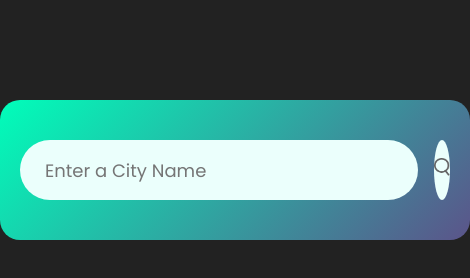
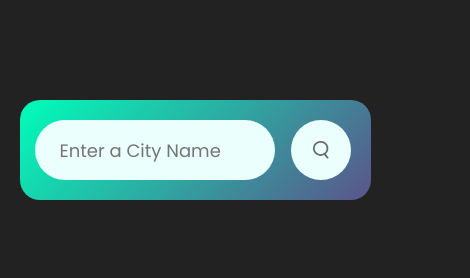
Before and after one commit to Faiznhmd/Weather, a plain HTML site: page index.html in a window 390 px wide. Shown: the whole page, 470 px wide, since content can reach past the window. Drawn offline with Linux system fonts and the light colour scheme; files whose address does not match are found by name.

Commit message:
responsive

```diff
--- a/index.html
+++ b/index.html
@@ -10,9 +10,11 @@
     <div class="card">
       <div class="search">
         <input type="text" placeholder="Enter a City Name" />
-        <button>
-          <img src="./weather-app-img/images/search.png" alt="" />
-        </button>
+        <div>
+          <button>
+            <img src="./weather-app-img/images/search.png" alt="" />
+          </button>
+        </div>
       </div>
       <div class="error"><p>Invalid city Name</p></div>
       <div class="weather">
--- a/style.css
+++ b/style.css
@@ -6,9 +6,11 @@
   box-sizing: border-box;
   font-family: 'Poppins', sans-serif;
 }
+
 body {
   background: #222;
 }
+
 .card {
   width: 90%;
   max-width: 470px;
@@ -19,12 +21,14 @@ body {
   padding: 40px 35px;
   text-align: center;
 }
+
 .search {
   width: 100%;
   display: flex;
   justify-content: center;
   align-items: center;
 }
+
 .search input {
   border: 0;
   outline: 0;
@@ -36,7 +40,13 @@ body {
   flex: 1;
   margin-right: 16px;
   font-size: 18px;
+  width: 80%;
 }
+
+.search div {
+  width: 20%;
+}
+
 .search button {
   border: none;
   outline: none;
@@ -45,10 +55,15 @@ body {
   width: 60px;
   height: 60px;
   cursor: pointer;
+  display: flex;
+  align-items: center;
+  justify-content: center;
 }
+
 .search button img {
   width: 16px;
 }
+
 .details {
   display: flex;
   justify-content: space-between;
@@ -56,36 +71,44 @@ body {
   padding: 0 20px;
   margin-top: 50px;
 }
+
 .weather_icon {
   width: 170px;
   margin-top: 30px;
 }
+
 .weather .temp {
   font-size: 80px;
   font-weight: 500;
 }
+
 .weather .cityName {
   font-size: 45px;
   font-weight: 400;
   margin-top: -10px;
 }
+
 .col {
   display: flex;
   align-items: center;
   text-align: left;
 }
+
 .col img {
   width: 40px;
   margin-right: 10px;
 }
+
 .humidity,
 .wind {
   font-size: 28px;
   margin-top: -6px;
 }
+
 .weather {
   display: none;
 }
+
 .error {
   text-align: left;
   margin-left: 10px;
@@ -93,10 +116,9 @@ body {
   margin-top: 10px;
   display: none;
 }
-@media only screen and (max-width: 600px) {
+
+@media (max-width: 500px) {
   .card {
-    width: 500px;
-    display: flex;
-    text-align: centers;
+    padding: 20px 15px;
   }
 }
```
